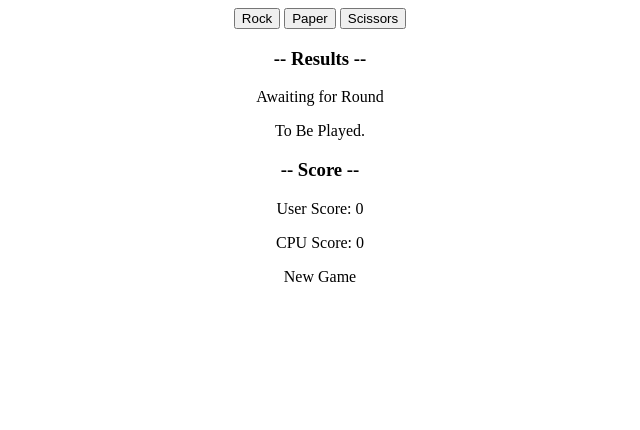
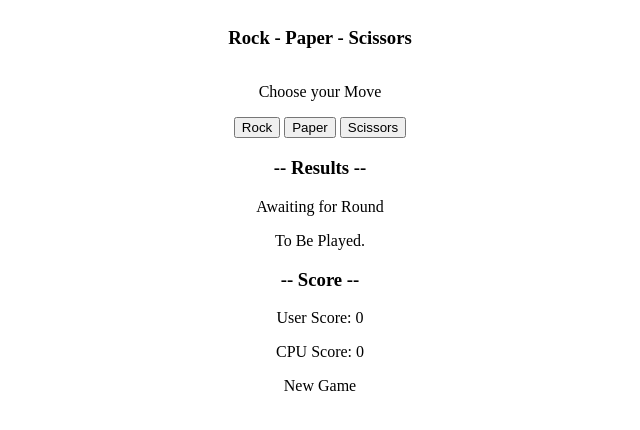
Before and after one commit to Accellerant/Rock-Paper-Scissors, a plain HTML site: page index.html in a window 1280 px wide. Shown: the whole page, without its empty margins (320-960 px from the left). Drawn offline with Linux system fonts and the light colour scheme.

Commit message:
Added Game Title+Message

```diff
--- a/index.html
+++ b/index.html
@@ -9,6 +9,8 @@
     </head>
 
     <body>
+        <h3>Rock - Paper - Scissors</h3>
+        <p>Choose your Move</p>
         <div class="buttons">
             <button id="rock">Rock</button>
             <button id="paper">Paper</button>
```
